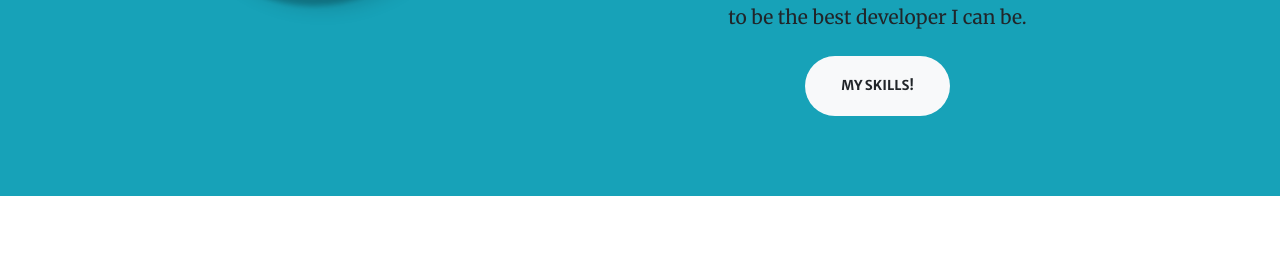
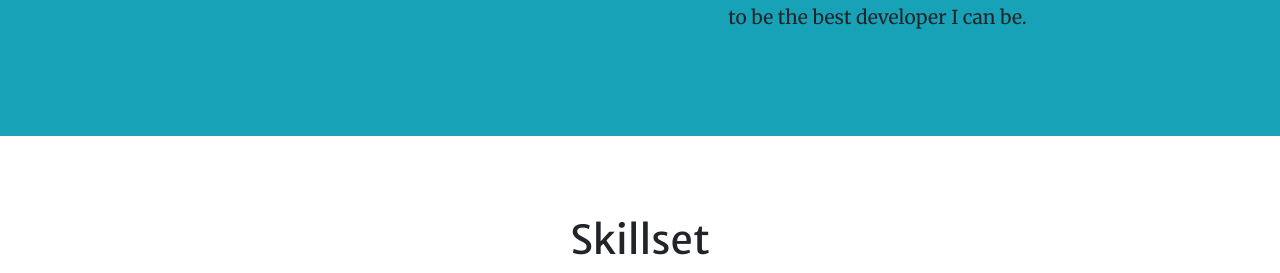
Before and after one commit to philgarrigan22/philgarrigan22.github.io, a website with bundled scripts: page index.html in a window 1280 px wide. Shown: the part 1336-1609 px from the top of the page. Built offline with nearby package versions, Linux system fonts and the light colour scheme; files whose address does not match are found by name.

Commit message:
Remove "My Skills" button

```diff
--- a/index.html
+++ b/index.html
@@ -91,7 +91,6 @@
           <p class="about-text mb-2">I previously worked for one of the Big 4 public accounting firms, collaborating with individuals from all over the globe, each with their own unique perspective. Working with globally diverse teams to fulfill our clients’ needs shaped my appreciation for what high-performing, results-driven, and cohesive teams can accomplish.</p>
 
           <p class="about-text mb-2">Throughout my experience in public accounting and General Assembly, I've seen first hand that no problem is too big to solve. I pride myself on being able to deconstruct large problems into compact, attainable chunks through a systematic approach to planning, efficient time management techniques, and attention to detail. I'm excited to apply these skills that I’ve learned throughout my career and time at General Assembly to propel me on my journey to be the best developer I can be.</p>
-          <a class="btn btn-light btn-xl js-scroll-trigger" href="#services">My Skills!</a>
         </div>
       </div>
     </div>
```
